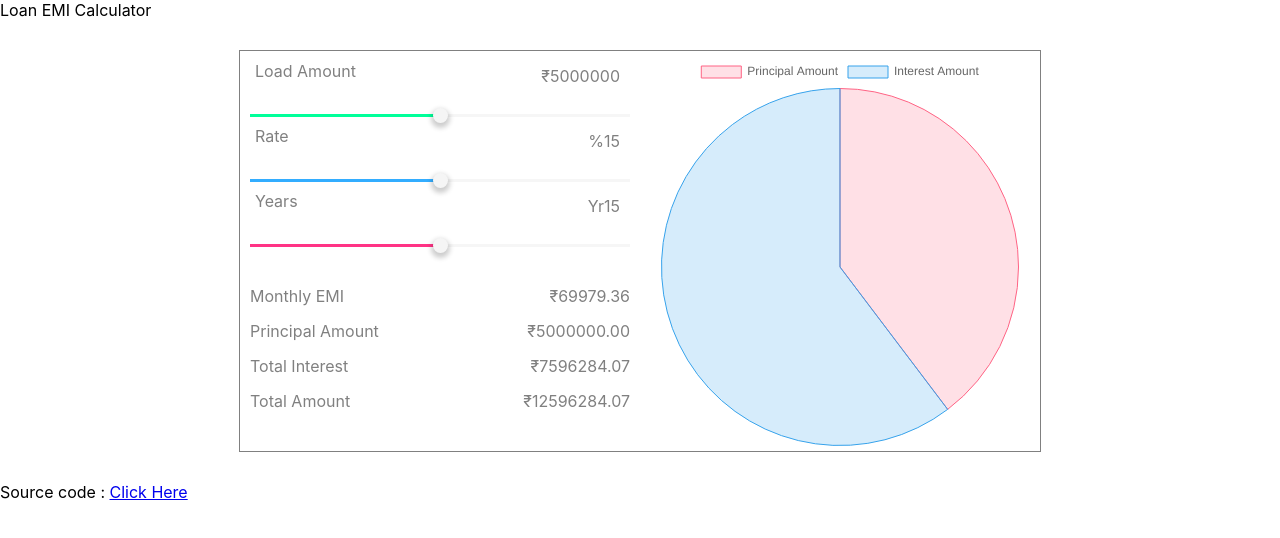
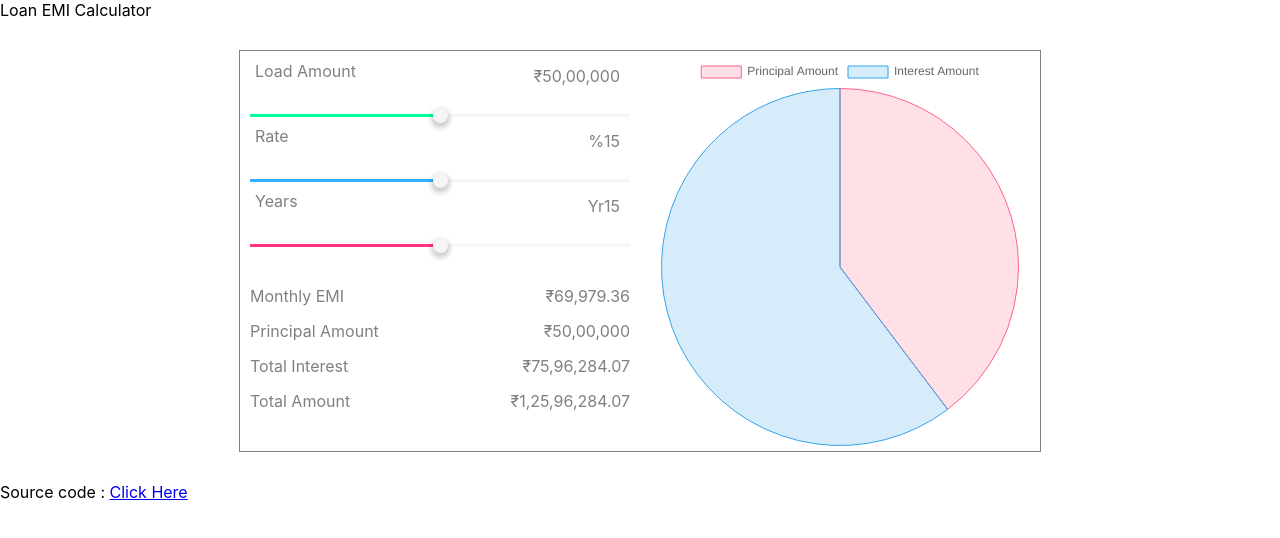
Before and after one commit to rahman351/loan-emi-calc, a React (Create React App) app: page / in a window 1280 px wide. Shown: the top 538 px of the page. Built offline with nearby package versions, Linux system fonts and the light colour scheme.

Commit message:
Added localString for Indian numbers

```diff
--- a/src/App.js
+++ b/src/App.js
@@ -50,19 +50,19 @@ function App() {
           <div className="details">
             <div className='amount-detail'>
                <div>Monthly EMI </div>
-               <div>₹{monthlyEmi.toFixed(2)}</div>
+               <div>₹{parseFloat(monthlyEmi.toFixed(2)).toLocaleString('en-IN')}</div>
             </div>
             <div className='amount-detail'>
                <div>Principal Amount </div>
-               <div>₹{loanAmount.toFixed(2)}</div>
+               <div>₹{parseFloat(loanAmount.toFixed(2)).toLocaleString('en-IN')}</div>
             </div>
             <div className='amount-detail'>
                <div>Total Interest</div>
-               <div>₹{totalInterest.toFixed(2)}</div>
+               <div>₹{parseFloat(totalInterest.toFixed(2)).toLocaleString('en-IN')}</div>
             </div>
             <div className='amount-detail'>
                <div>Total Amount</div>
-               <div>₹{totalAmount.toFixed(2)}</div>
+               <div>₹{parseFloat(totalAmount.toFixed(2)).toLocaleString('en-IN')}</div>
             </div>
           </div>
         </div>
--- a/src/LoanInfoBox/LoanInfoBox.js
+++ b/src/LoanInfoBox/LoanInfoBox.js
@@ -19,7 +19,9 @@ const LoanInfoBox = (props) => {
               <div className="left-top-left">Load Amount  </div>
               <div className="left-top-right">
                 <div className="currencysymbol">₹</div>
-                <div className="loan-amount">{loanAmount}</div>
+                <div className="loan-amount">
+                  {parseFloat(loanAmount.toFixed(2)).toLocaleString('en-IN')}
+                </div>
               </div>
             </div>
             <div className="left-bottom">
```
